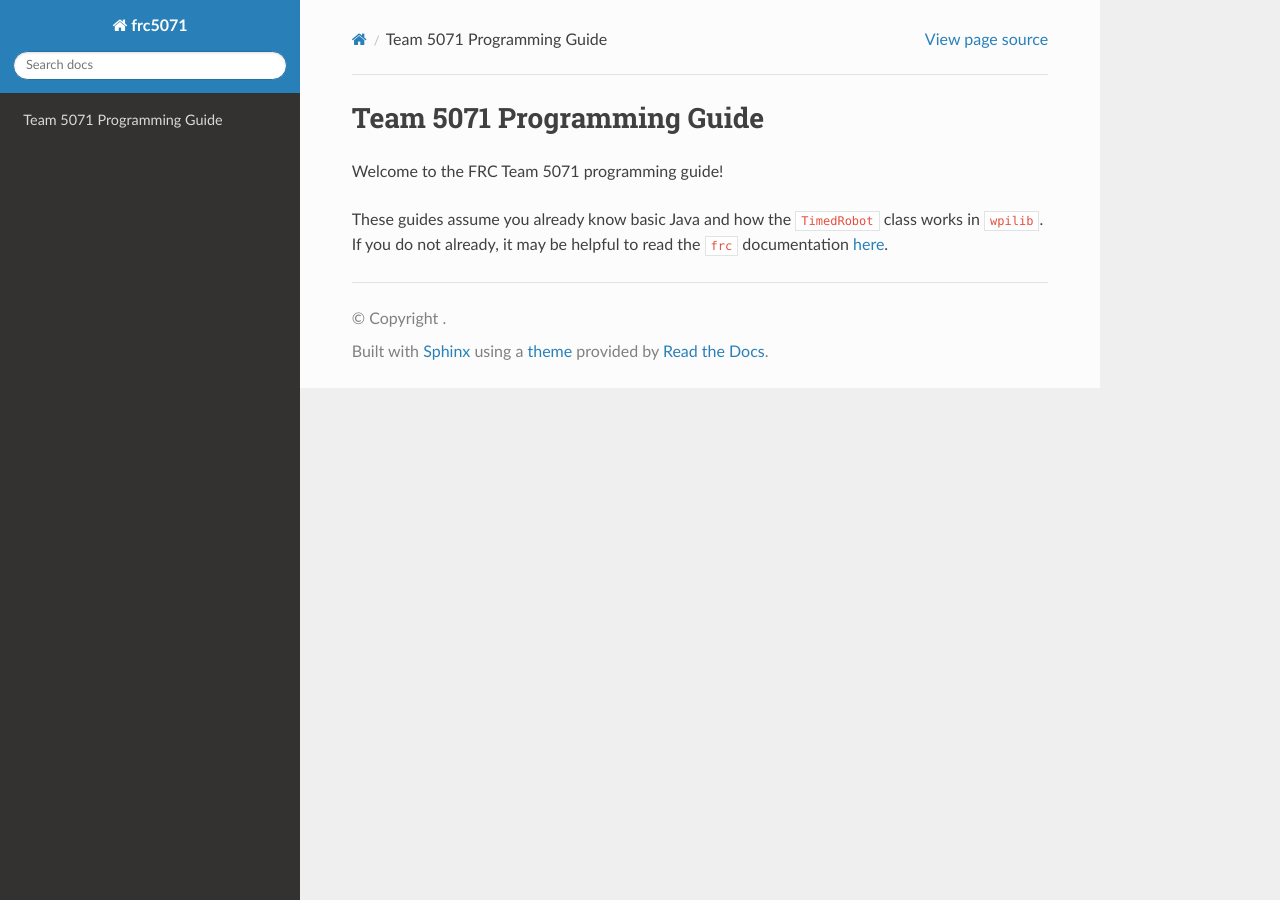
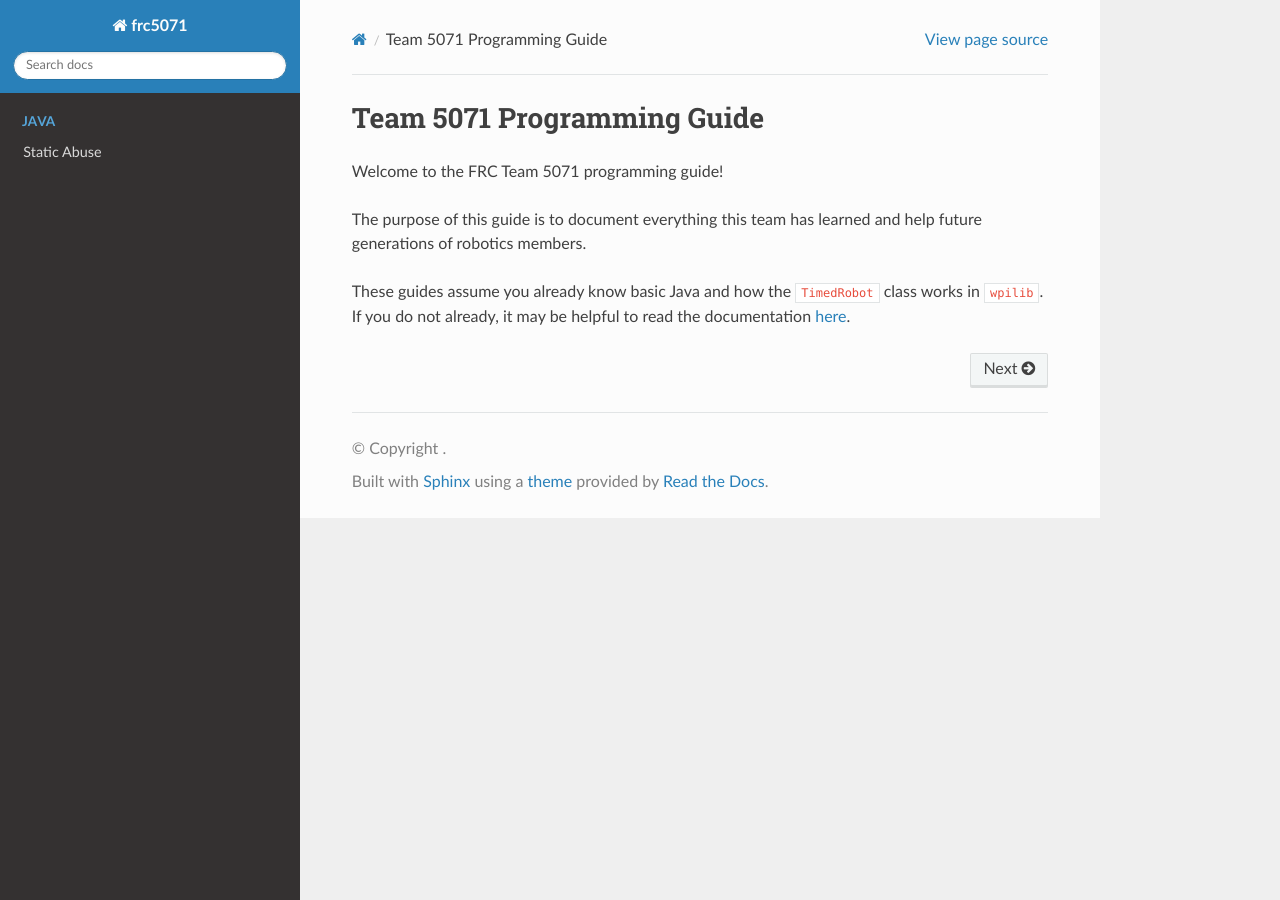
Before and after one commit to ChargerRobotics/docs, a Sphinx documentation site: the page built from docs/source/index.rst, in a window 1280 px wide. Built offline with Sphinx 7.4.7 and the Read the Docs theme 3.1.0, drawn with Linux system fonts in a browser that asks for light colours.

Commit message:
added static abuse java page

```diff
--- a/docs/source/index.rst
+++ b/docs/source/index.rst
@@ -2,5 +2,14 @@ Team 5071 Programming Guide
 ===================================
 Welcome to the FRC Team 5071 programming guide!
 
+The purpose of this guide is to document everything this team has learned and help future generations of robotics members.
+
 These guides assume you already know basic Java and how the ``TimedRobot`` class works in ``wpilib``.
-If you do not already, it may be helpful to read the ``frc`` documentation `here <https://docs.wpilib.org>`_.
+If you do not already, it may be helpful to read the documentation `here <https://docs.wpilib.org>`_.
+
+.. toctree::
+   :hidden:
+   :glob:
+   :caption: Java
+
+   java/*
```
Also changed, not shown: docs/source/java/static-abuse.rst (added, +127 -0 lines).
